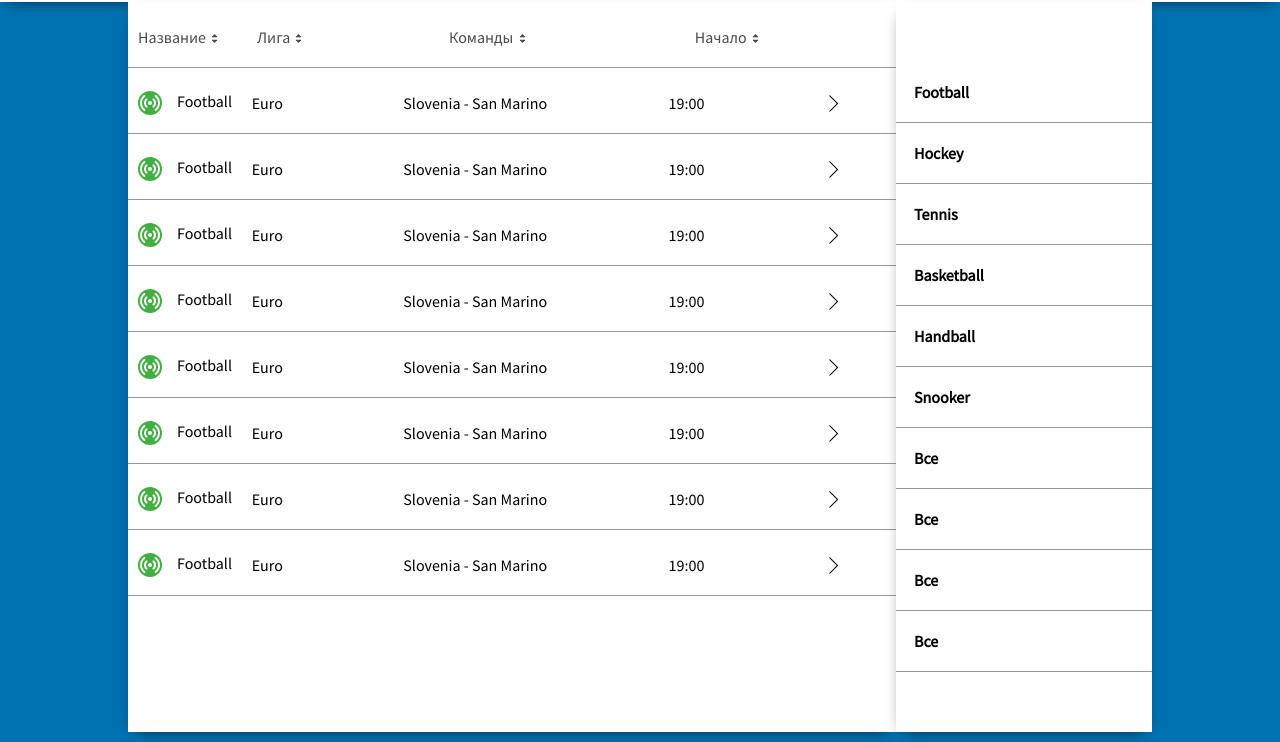
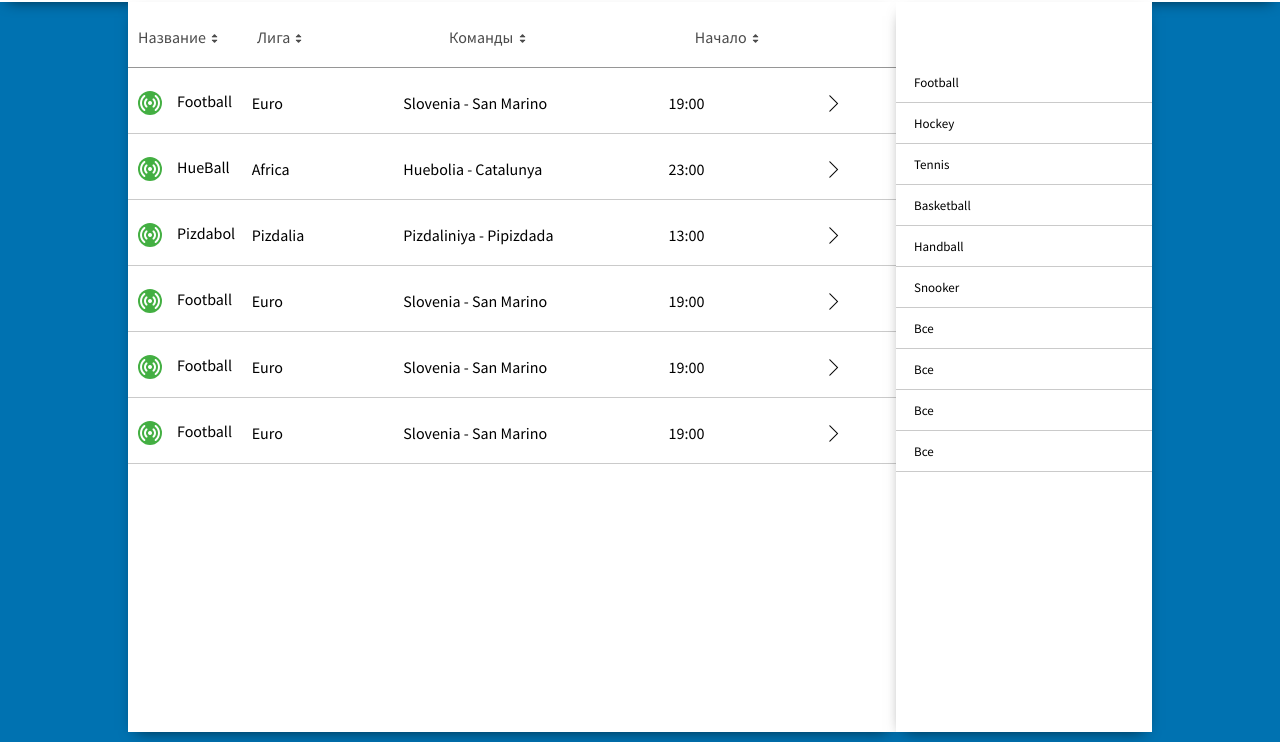
Before and after one commit to weopeji/alfabet, a website: page index.html in a window 1280 px wide. Shown: the part 58-800 px from the top of the page. Drawn offline with nearby package versions, Linux system fonts and the light colour scheme; no server answers; a web font is replaced by a local one.

Commit message:
Практически готово

```diff
--- a/assets/css/index.sass
+++ b/assets/css/index.sass
@@ -137,6 +137,7 @@ body
     box-shadow: 0px 6px 15px -8px rgba(0,0,0,0.75)
     span
         font-family: 'Source Sans Pro'
+        font-size: 13px
 
 .broadcast_types_block
     margin-top: 60px
@@ -175,6 +176,9 @@ body
     &:hover
         cursor: pointer
 
+.watch_broadcasts
+
+
 .broadcast_line
     display: flex
     align-items: center
@@ -183,22 +187,22 @@ body
     margin-bottom: 5px
     margin-top: 5px
     background-color: white
-    border-bottom: .5px solid #969696
+    border-bottom: .5px solid #cacaca
     &:hover
         cursor: pointer
 
 .broadcast_types_name
     width: calc( 100% - 36px )
-    height: 60px
+    height: 40px
     margin-left: 18px
     align-items: center
     display: flex
-    font-weight: 600
+    font-weight: 400
     &:hover
         cursor: pointer
 
 .broadcast_types_all
-    border-bottom: .5px solid #969696
+    border-bottom: .5px solid #cacaca
 
 .online_ofline
     background-color: #43AF42
--- a/assets/javascript/index.js
+++ b/assets/javascript/index.js
@@ -1,6 +1,75 @@
-(async () => {
-    io_connect( function()
+(async () =>
+{
+    var LiveSports = [
+        {
+            name: "Football",
+            id: '12453',
+            league: "Euro",
+            teams: "Slovenia - San Marino",
+            start_play: "19:00",
+        },
+        {
+            name: "HueBall",
+            id: '12453',
+            league: "Africa",
+            teams: "Huebolia - Catalunya",
+            start_play: "23:00",
+        },
+        {
+            name: "Pizdabol",
+            id: '12453',
+            league: "Pizdalia",
+            teams: "Pizdaliniya - Pipizdada",
+            start_play: "13:00",
+        },
+        {
+            name: "Football",
+            id: '12453',
+            league: "Euro",
+            teams: "Slovenia - San Marino",
+            start_play: "19:00",
+        },
+        {
+            name: "Football",
+            id: '12453',
+            league: "Euro",
+            teams: "Slovenia - San Marino",
+            start_play: "19:00",
+        },
+        {
+            name: "Football",
+            id: '12453',
+            league: "Euro",
+            teams: "Slovenia - San Marino",
+            start_play: "19:00",
+        },
+    ];
+
+    $('.broadcast_box .broadcast_line').remove();
+
+    for(var element of LiveSports)
     {
-
-    });
+        $('.broadcast_box').append(`
+            <div class="broadcast_line" data="">
+                <div class="broadcast_name">
+                    <div class="online_ofline">
+                        <img src="./assets/images/online_ofline.png" alt="">
+                    </div>
+                    <span>${element['name']}</span>
+                </div>
+                <div class="league">
+                    <span>${element['league']}</span>
+                </div>
+                <div class="teams">
+                    <span>${element['teams']}</span>
+                </div>
+                <div class="start_play">
+                    <span>${element['start_play']}</span>
+                </div>
+                <div class="watch_broadcast">
+                    <img src="./assets/images/morethen.png" alt="">
+                </div>
+            </div>
+        `);
+    };
 })()
--- a/index.html
+++ b/index.html
@@ -63,6 +63,8 @@
                     <div class="start_plays">
                         <span>Начало</span>
                         <img src="./assets/images/arrowupdown.png" alt="">
+                    </div>
+                    <div class="watch_broadcasts">
                     </div>
                 </div>
                 <div class="broadcast_line">
@@ -284,8 +286,8 @@
 
     </div>
 
-    <script src="https://cdn.socket.io/4.5.4/socket.io.min.js"></script>
-    <script src="./assets/javascript/main.js"></script>
+    <script src="https://code.jquery.com/jquery-3.6.4.min.js" integrity="sha256-oP6HI9z1XaZNBrJURtCoUT5SUnxFr8s3BzRl+cbzUq8=" crossorigin="anonymous"></script>
+    <!-- <script src="./assets/javascript/main.js"></script> -->
     <script src="./assets/javascript/index.js"></script>
 </body>
 </html>
```
Also changed, not shown: assets/css/index.css, 1 other file.
